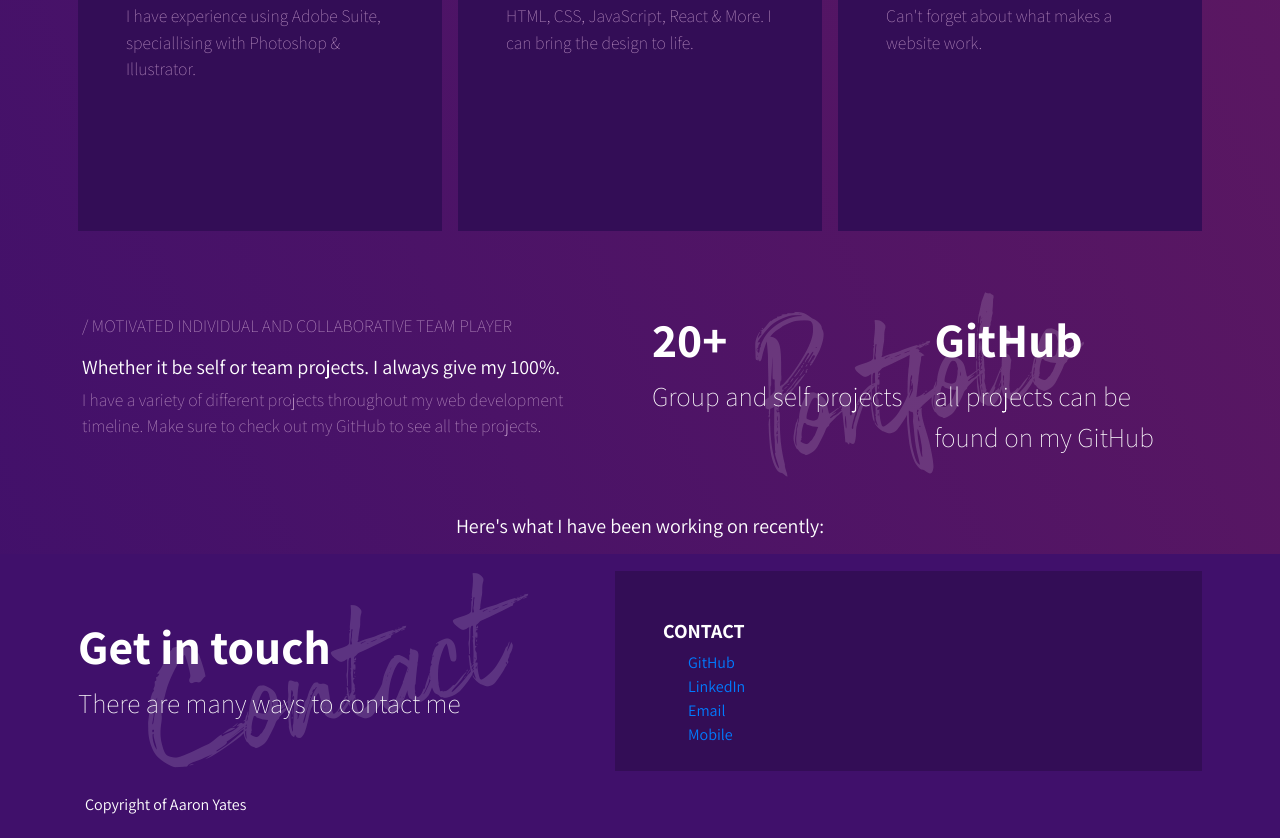
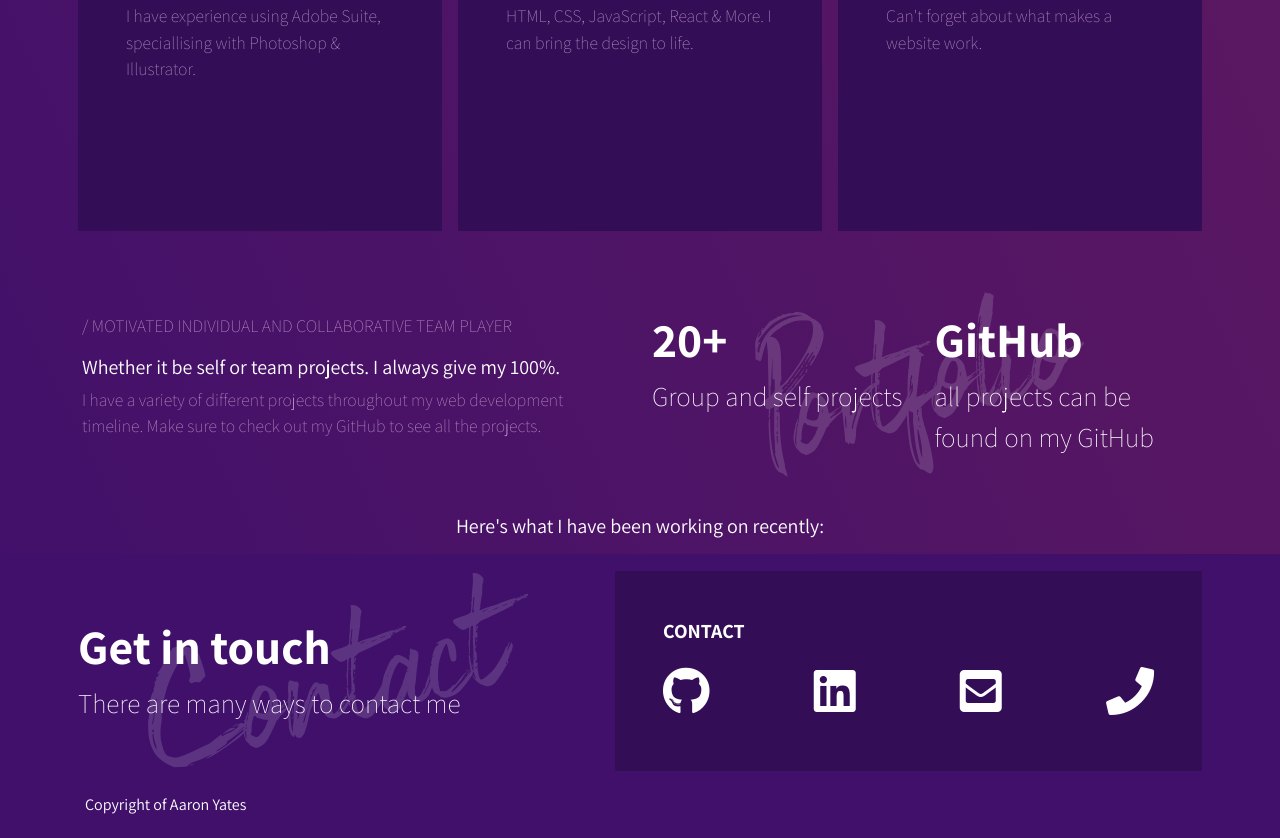
Before and after one commit to HeyAero/aaron_yates_portfolio, a website: page index.html in a window 1280 px wide. Shown: the part 1416-2254 px from the top of the page. Drawn offline with nearby package versions, Linux system fonts and the light colour scheme; no server answers.

Commit message:
update contact section layout

```diff
--- a/index.html
+++ b/index.html
@@ -191,12 +191,12 @@
             </div>
             <div class="contact-card col-md p-5 m-2">
               <h5>CONTACT</h5>
-              <ul>
-                <li><a href="#">GitHub</a></li>
-                <li><a href="#">LinkedIn</a></li>
-                <li><a href="#">Email</a></li>
-                <li><a href="#">Mobile</a></li>
-              </ul>
+              <div class="d-flex justify-content-between pt-3">
+                <a><i class="fab fa-github fa-3x"></i></a>
+                <a><i class="fab fa-linkedin fa-3x"></i></a>
+                <a><i class="fas fa-envelope-square fa-3x"></i></a>
+                <a><i class="fas fa-phone fa-3x"></i></a>
+              </div>
             </div>
           </div>
         </div>
```
